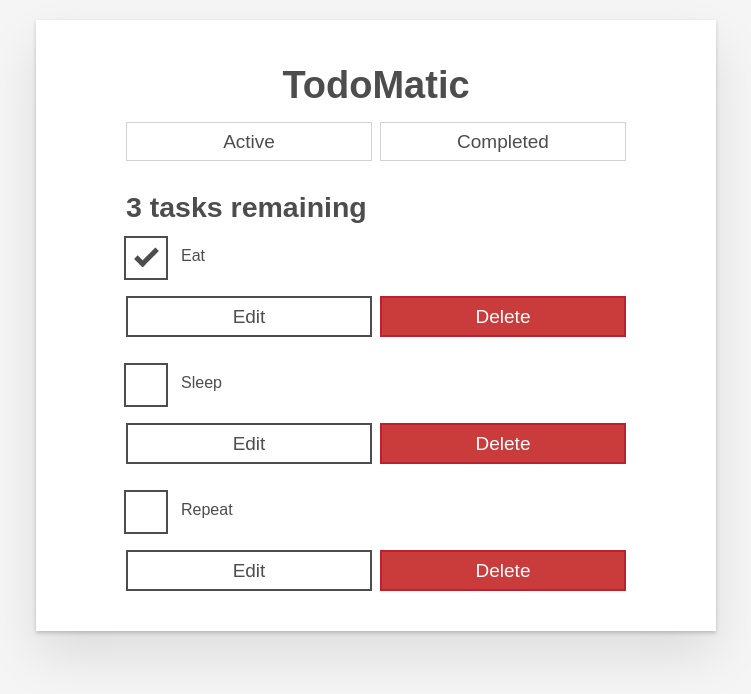
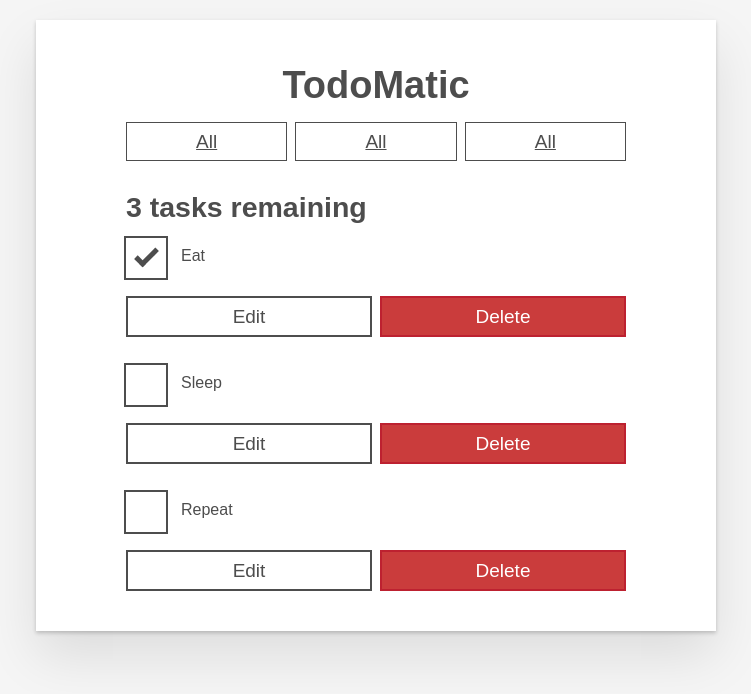
Before and after one commit to ToboesPawPrints/list, a React (Create React App) app: page / in a window 1280 px wide. Shown: the top 694 px of the page, without its empty margins (264-1015 px from the left). Built offline with nearby package versions, Linux system fonts and the light colour scheme.

Commit message:
Added FilterButton component in place of the JSX for FilterButton.

```diff
--- a/src/App.js
+++ b/src/App.js
@@ -19,16 +19,9 @@ function App(props) {
 
       <div className="filters btn-group stack-exception">
 
-        <button type="button" className="btn toggle-btn" aria-pressed="false">
-          <span className="visually-hidden">Show </span>
-          <span>Active</span>
-          <span className="visually-hidden"> tasks</span>
-        </button>
-        <button type="button" className="btn toggle-btn" aria-pressed="false">
-          <span className="visually-hidden">Show </span>
-          <span>Completed</span>
-          <span className="visually-hidden"> tasks</span>
-        </button>
+<FilterButton />
+<FilterButton />
+<FilterButton />
       </div>
       <h2 id="list-heading">3 tasks remaining</h2>
       <ul
```
